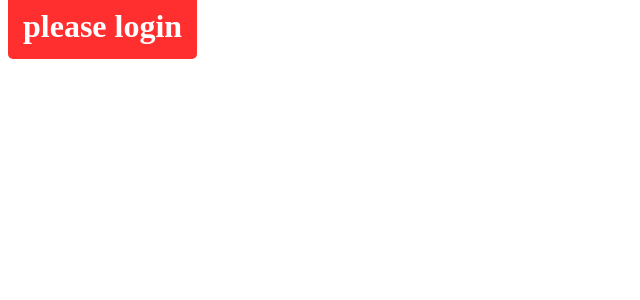
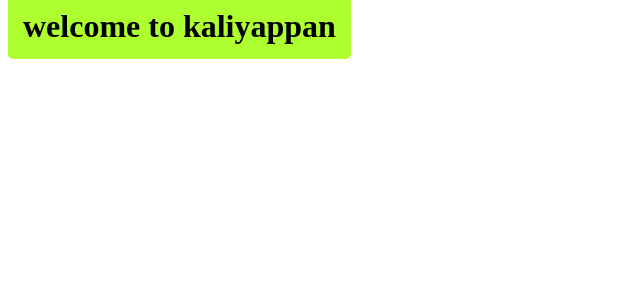
Before and after one commit to Kaliyappan1/React-app-CRA-jsx, a React (Vite) app: page / in a window 1280 px wide. Shown: the top 300 px of the page, without its empty margins (0-640 px from the left). Built offline with nearby package versions, Linux system fonts and the light colour scheme.

Commit message:
validation in return format

```diff
--- a/src/App.jsx
+++ b/src/App.jsx
@@ -1,6 +1,6 @@
 import LoginGreetings from "./LoginGreetings";
 function App() {
-  return <LoginGreetings Login={false} username="kaliyappan"/>
+  return <LoginGreetings Login={true} username="kaliyappan"/>
 }
 
 export default App;
--- a/src/LoginGreetings.jsx
+++ b/src/LoginGreetings.jsx
@@ -1,10 +1,12 @@
 function LoginGreetings(props) {
-    if(props.Login){
-        return <h1 className="Login">welcome to {props.username}</h1>
-    }
-    else {
-     return   <h1 className="error">please login</h1>
+    const Login = <h1 className="Login">welcome to {props.username}</h1>;
+    const error = <h1 className="error">please login</h1>;
+
+    return(
+        <>
+       {props.Login ? Login :error}
+        </>
+    )
 }
-    }
 
 export default LoginGreetings;
```
